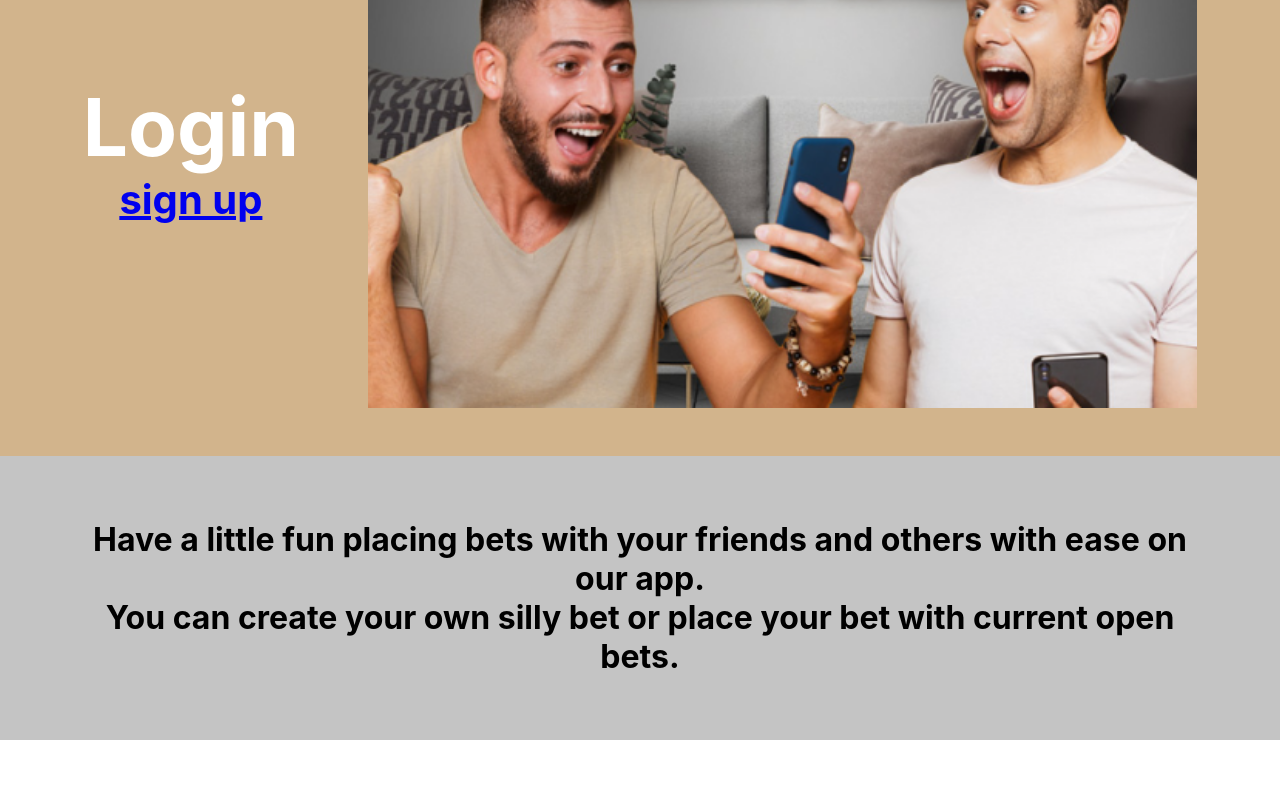
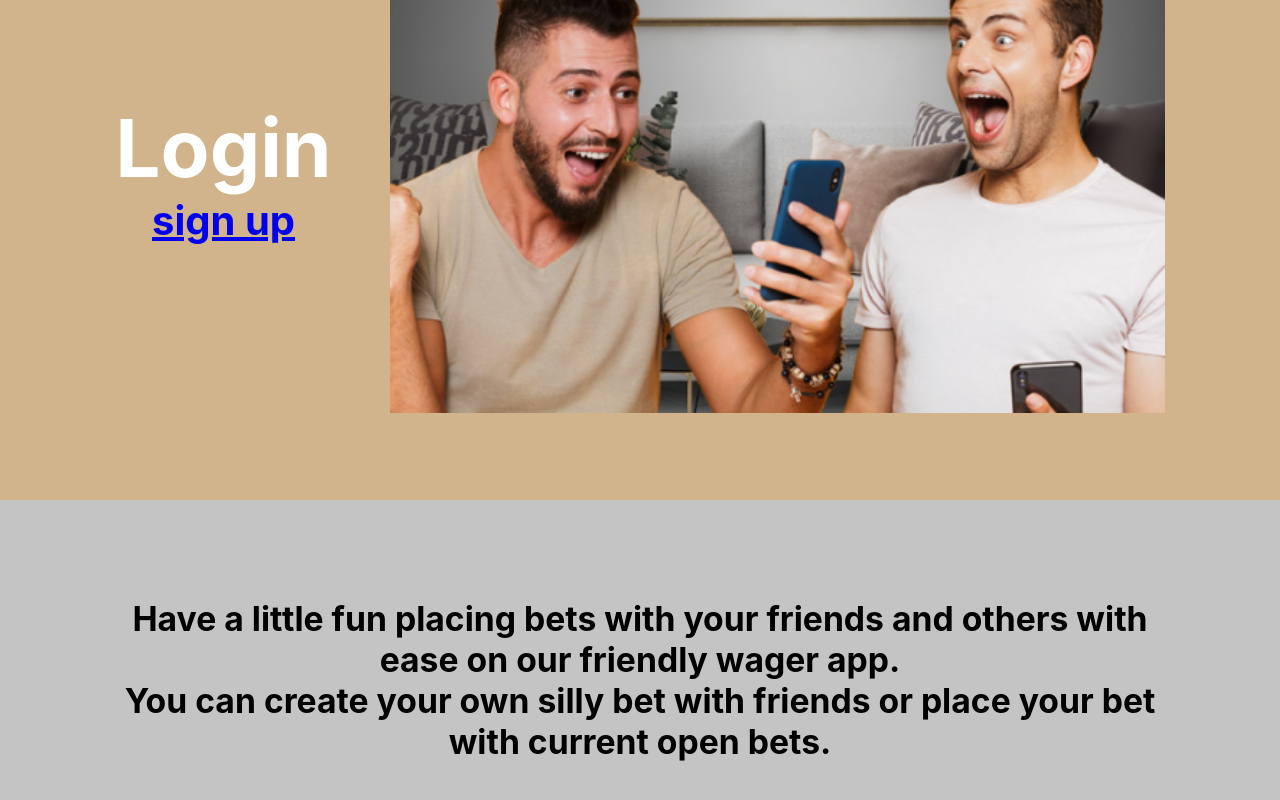
Before and after one commit to tamaraeaton/bettingapp, a React (Create React App) app: page / in a window 1280 px wide. Shown: the part 230-1030 px from the top of the page. Before the commit the page ends 970 px from the top, so only its background shows below. Built offline with nearby package versions, Linux system fonts and the light colour scheme.

Commit message:
Polished Intro Section

```diff
--- a/src/components/Welcome/Welcome.css
+++ b/src/components/Welcome/Welcome.css
@@ -4,6 +4,11 @@
     box-sizing: border-box;
     /* border: 1px solid hotpink; */
 }
+
+html {
+    font-size: calc(1em + 1vw)
+}
+
 .welcome {
     background-color: #D2B48C;
     display: flex;
@@ -44,9 +49,9 @@
 
 .intro {
     background-color: #C4C4C4;
-    padding: 5%;
+    padding: 3%;
 }
 
-/* .intro-text {
-    padding-top: 5%;
-} */
+.intro-text {
+    margin: 5%;
+}
--- a/src/components/Welcome/Welcome.js
+++ b/src/components/Welcome/Welcome.js
@@ -15,13 +15,11 @@ const Welcome = () => {
         <img id='friends-betting-img' src={FriendsBetting} alt="bettingFriends" />
       </div>
       <div className='intro'>
-        <h1 className="intro-text">
-          Have a little fun placing bets with your friends and others with ease
-          on our app.
+        <h3 className="intro-text">
+          Have a little fun placing bets with your friends and others with ease on our friendly wager app.
           <br />
-          You can create your own silly bet or place your bet with current open
-          bets.
-        </h1>
+          You can create your own silly bet with friends or place your bet with current open bets.
+        </h3>
       </div>
     </>
   );
```
